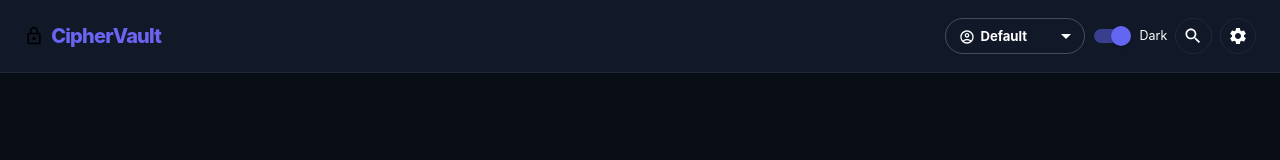
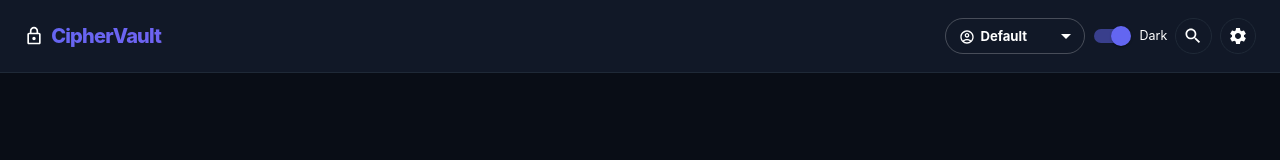
Before and after one commit to zafaraali/password-manager, a React (Vite) app: page / in a window 1280 px wide. Shown: the top 160 px of the page. Built offline with nearby package versions, Linux system fonts and the light colour scheme.

Commit message:
Update Navbar.jsx

```diff
--- a/src/components/Navbar.jsx
+++ b/src/components/Navbar.jsx
@@ -56,7 +56,7 @@ export default function Navbar({ mode, setMode, unlocked, onLock, onOpenAuditor,
 
   return <AppBar position="sticky" elevation={0} sx={{ borderBottom: 1, borderColor: 'divider', bgcolor: 'background.paper', backdropFilter: 'blur(14px)', color: 'text.primary' }}>
     <Toolbar sx={{ minHeight: { xs: 64, sm: 72 }, gap: { xs: .75, sm: 1.5 }, py: 1 }}>
-      <Typography variant="h6" component="button" onClick={onLogoClick} aria-label="CipherVault home" sx={{ border: 0, p: 0, bgcolor: 'transparent', textAlign: 'left', fontSize: { xs: '1rem', sm: '1.25rem' }, minWidth: 0, flexGrow: 1, fontWeight: 850, letterSpacing: '-.04em', display: 'flex', alignItems: 'center', gap: .9, cursor: 'pointer', '&:hover': { opacity: .82 }, background: theme => `linear-gradient(135deg, ${theme.palette.primary.main}, #a855f7)`, WebkitBackgroundClip: 'text', WebkitTextFillColor: 'transparent' }}><LockOutlinedIcon sx={{ fontSize: '1.25rem', WebkitTextFillColor: 'initial' }} /> CipherVault</Typography>
+      <Typography variant="h6" component="button" onClick={onLogoClick} aria-label="CipherVault home" sx={{ border: 0, p: 0, bgcolor: 'transparent', textAlign: 'left', fontSize: { xs: '1rem', sm: '1.25rem' }, minWidth: 0, flexGrow: 1, fontWeight: 850, letterSpacing: '-.04em', display: 'flex', alignItems: 'center', gap: .9, cursor: 'pointer', '&:hover': { opacity: .82 }, background: theme => `linear-gradient(135deg, ${theme.palette.primary.main}, #a855f7)`, WebkitBackgroundClip: 'text', WebkitTextFillColor: 'transparent' }}><LockOutlinedIcon sx={{ fontSize: '1.25rem', color: theme => theme.palette.mode === 'dark' ? '#fff' : theme.palette.primary.main, WebkitTextFillColor: 'initial' }} /> CipherVault</Typography>
       <Box sx={{ display: 'flex', alignItems: 'center', gap: { xs: .5, sm: 1 } }}>
         {profiles.length > 0 && <Select size="small" value={currentProfile} onChange={event => event.target.value === 'manage' ? onOpenProfileManager() : onSwitchProfile(event.target.value)} aria-label="Current profile" sx={{ minWidth: { xs: 90, sm: 140 }, maxWidth: { xs: 110, sm: 180 }, fontSize: '.82rem', fontWeight: 650, borderRadius: 2 }}>{profiles.map(profile => <MenuItem key={profile} value={profile}><AccountCircleOutlinedIcon sx={{ fontSize: 16, mr: .75, verticalAlign: 'middle' }} />{profile}</MenuItem>)}<MenuItem value="manage" sx={{ fontWeight: 700, color: 'primary.main' }}>Manage profiles</MenuItem></Select>}
         {unlocked && <IconButton onClick={event => setHealthAnchor(event.currentTarget)} color={healthWarning ? 'warning' : 'success'} aria-label="Open vault health" title="Vault health" sx={{ border: 1, borderColor: 'divider', borderRadius: 2, p: .9 }}><Badge variant="dot" color={healthWarning ? 'warning' : 'success'}><SecurityIcon fontSize="small" /></Badge></IconButton>}
```
